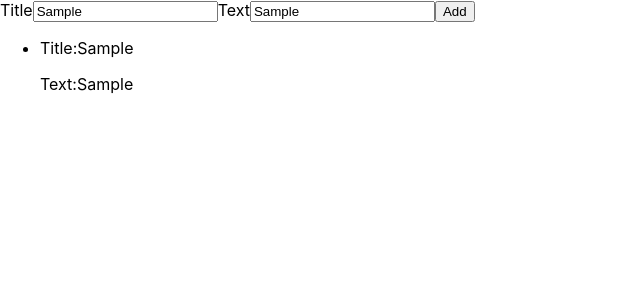
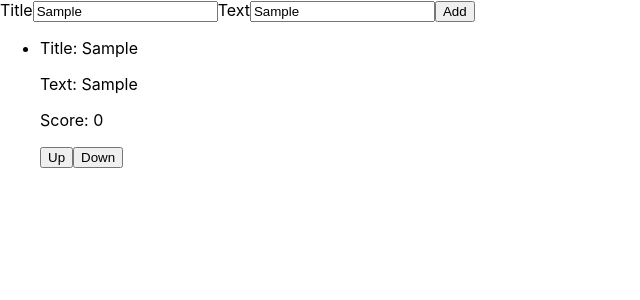
Before and after one commit to ewelinalabas/ideation, a React (Create React App) app: page / in a window 1280 px wide. Both pictures are taken after typing "Sample", "Sample" into the empty fields and a click on the button "Add". Shown: the top 300 px of the page, without its empty margins (0-640 px from the left). Built offline with nearby package versions, Linux system fonts and the light colour scheme.

Commit message:
Add voting

```diff
--- a/src/actions/gameActions.js
+++ b/src/actions/gameActions.js
@@ -7,3 +7,13 @@ const ideaCreated = (idea) => ({
   type: 'IDEA_CREATED',
   payload: idea
 })
+
+export const increaseScore = (id) => ({
+  type: 'INCREASE_SCORE',
+  payload: id
+})
+
+export const decreaseScore = (id) => ({
+  type: 'DECREASE_SCORE',
+  payload: id
+})
--- a/src/components/IdeasList.jsx
+++ b/src/components/IdeasList.jsx
@@ -1,25 +1,45 @@
 import React from 'react';
 import { connect } from 'react-redux';
+import {increaseScore, decreaseScore} from '../actions/gameActions';
 
-const IdeasListPure = (params) => {
+const Idea = (props) => {
+  const { idea } = props
+  const voteFor = () => {
+    props.increaseScore(idea.id)
+  }
+  const voteAgainst = () => {
+    props.decreaseScore(idea.id)
+  }
+
   return(
-    <ul>
-    {params.ideas.map((idea, i) => <Idea idea={idea} key={i}/>)}
-    </ul>
+    <li>
+      <p>Title: {idea.title}</p>
+      <p>Text: {idea.text}</p>
+      <p>Score: {idea.score}</p>
+      <button onClick={voteFor}>Up</button>
+      <button onClick={voteAgainst}>Down</button>
+    </li>
   )
 }
 
-const Idea = (idea) => {
+const IdeasListPure = (props) => {
   return(
-    <li>
-      <p>Title:{idea.idea.title}</p>
-      <p>Text:{idea.idea.text}</p>
-    </li>
+    <ul>
+    { props.ideas.map((idea, i) =>
+      <Idea
+        key={i}
+        idea={idea}
+        increaseScore={props.increaseScore}
+        decreaseScore={props.decreaseScore}
+      />
+    )}
+    </ul>
   )
 }
 
 export const IdeasList = connect(
   state => ({
     ideas: state.ideas
-  })
+  }),
+  {increaseScore, decreaseScore}
 )(IdeasListPure)
--- a/src/reducers/gameReducer.js
+++ b/src/reducers/gameReducer.js
@@ -1,11 +1,25 @@
 const initialState = {
   ideas: []
+}
+
+const addPoint = (state, id) => {
+  const newIdeas = state.ideas.map(el => el.id == id ? {...el, score: el.score + 1} : el)
+  return {...state, ideas: newIdeas}
+}
+
+const subtractPoint = (state, id) => {
+  const newIdeas = state.ideas.map(el => el.id == id ? {...el, score: el.score - 1} : el)
+  return {...state, ideas: newIdeas}
 }
 
 export const gameReducer = (state = initialState, action) => {
   switch (action.type) {
     case 'IDEA_CREATED':
       return {...state, ideas: [...state.ideas, action.payload] }
+    case 'INCREASE_SCORE':
+      return addPoint(state, action.payload)
+    case 'DECREASE_SCORE':
+      return subtractPoint(state, action.payload)
     default:
        return state
   }
```
